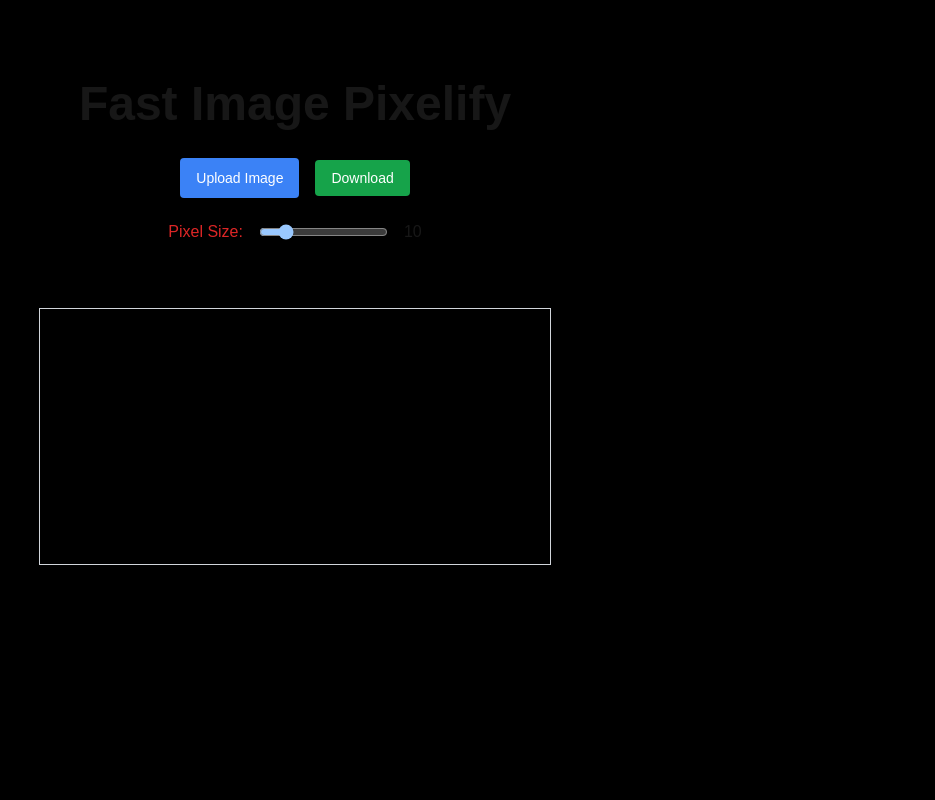
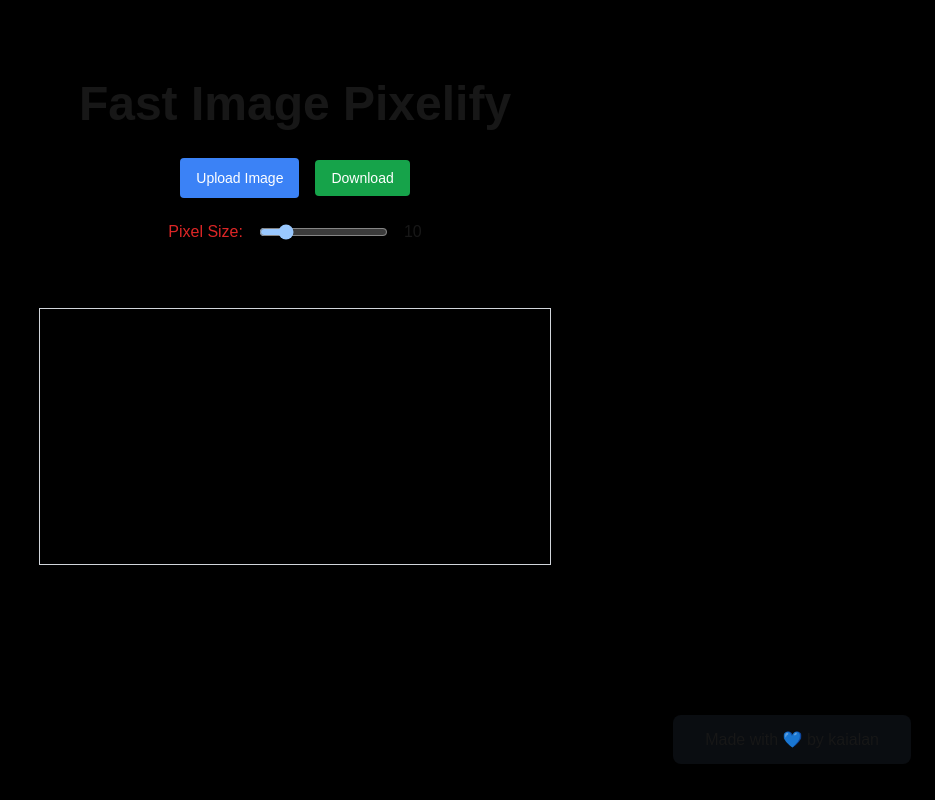
Before and after one commit to KaiAlan/yet-another-useless-website, a Next.js app: page /pixelify in a window 1280 px wide. Shown: the whole page, without its empty margins (345-1280 px from the left). Built offline with nearby package versions, Linux system fonts and the light colour scheme.

Commit message:
fix: credits link

```diff
--- a/app/pixelify/page.tsx
+++ b/app/pixelify/page.tsx
@@ -2,6 +2,7 @@
 
 import { Button } from "@/components/ui/button";
 import { Label } from "@/components/ui/label";
+import Link from "next/link";
 // import Image from "next/image";
 import React, { useRef, useState } from "react";
 
@@ -94,6 +95,8 @@ const PixelifyImage: React.FC = () => {
 
   return (
     <div className="relative min-h-screen w-full flex flex-col items-center bg-black py-10 pt-20 px-2 gap-4 mx-auto">
+
+      {/* SVG bg */}
       {/* <img
         src='/svg/ooorganize.svg'
         alt="bg"
@@ -101,6 +104,21 @@ const PixelifyImage: React.FC = () => {
         height={0}
         className="absolute top-0 left-0 w-[600px] h-[600px] bg-gradient-to-br from-black/100 to-black/0"
       /> */}
+
+      {/* Credits - Links - twitter and github */}
+
+      <div className="fixed bottom-12 right-6">
+        <Link
+        href="https://x.com/kaialan__"
+        className="px-8 py-4 bg-slate-700/20 rounded-lg backdrop-blur-lg"
+      >
+        <span>Made with 💙 by kaialan</span>
+      </Link>
+
+      <div>
+
+      </div>
+      </div>
       <h1 className="text-5xl font-bold mb-4">Fast Image Pixelify</h1>
 
       <div className="w-full flex flex-col justify-center items-center gap-6 mb-8 mx-auto">
```
